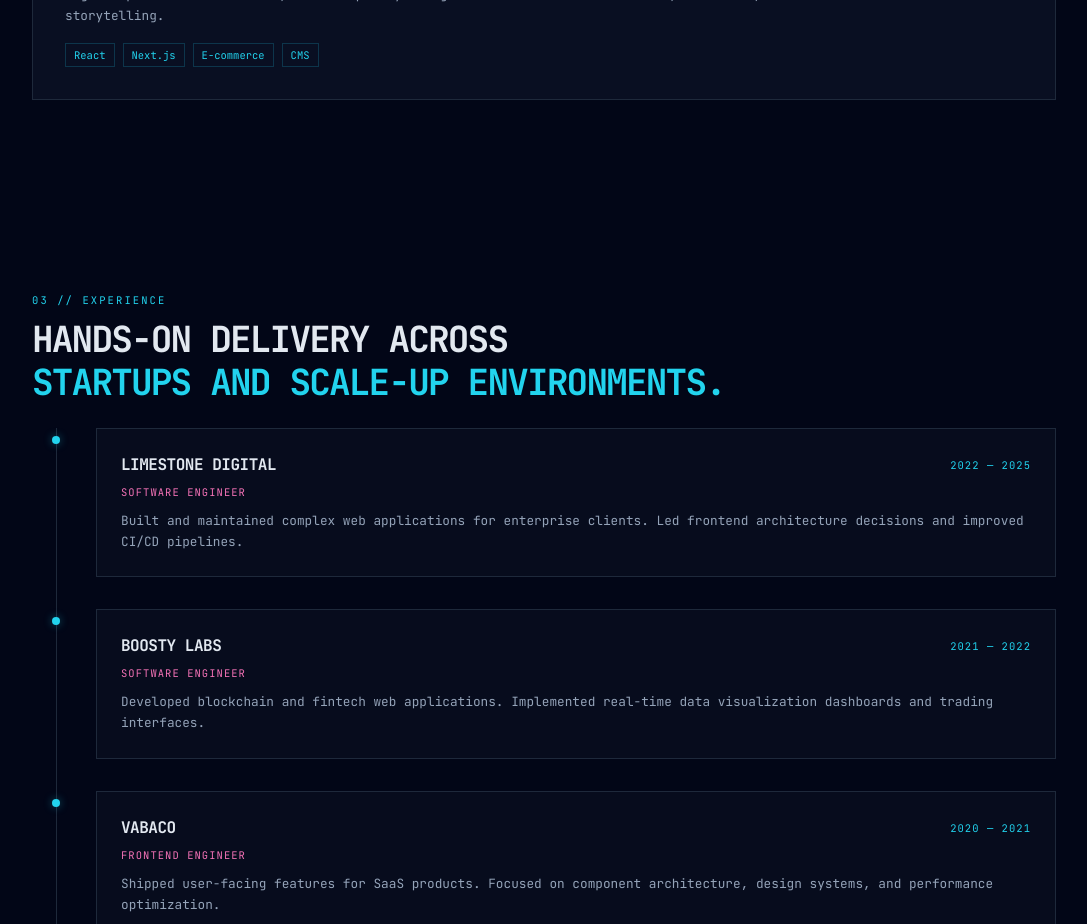
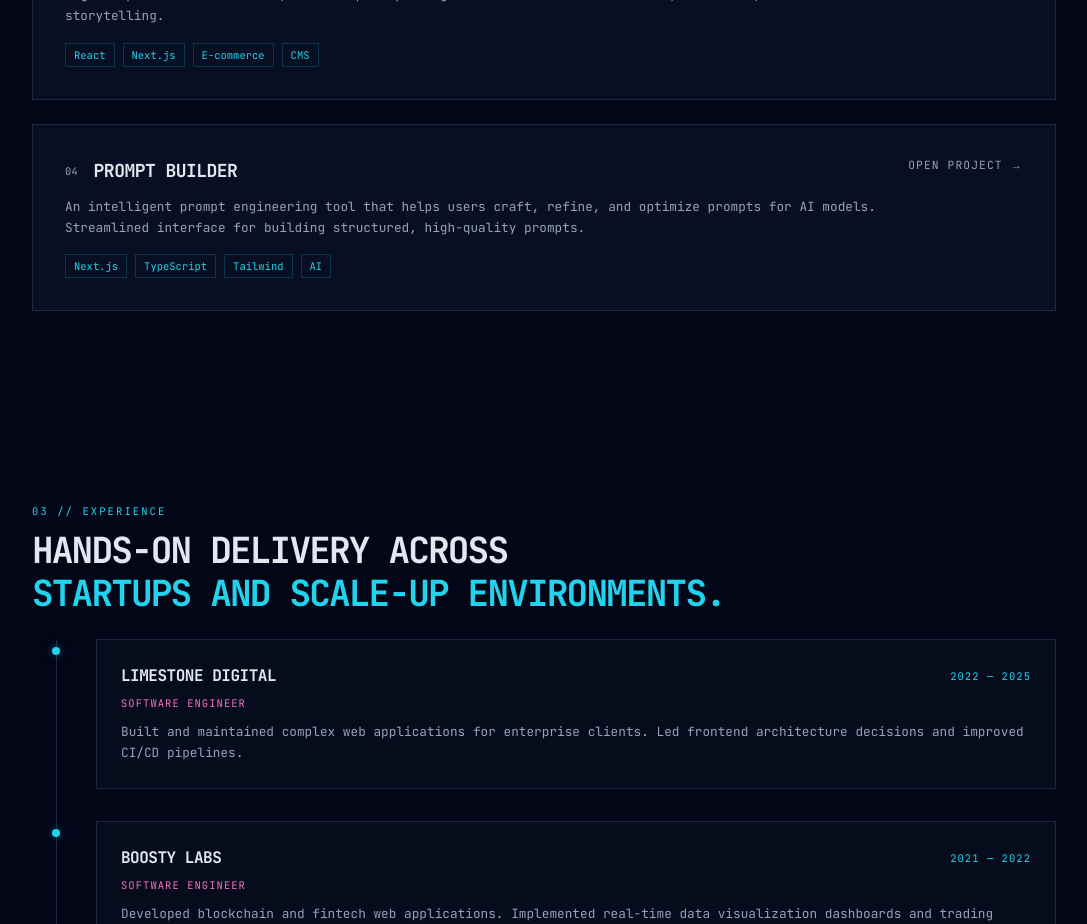
Before and after one commit to LukaBendeliani/luka-portfolio, a Next.js app: page / in a window 1280 px wide. Shown: the part 2280-3204 px from the top of the page, without its empty margins (96-1183 px from the left). Built offline with nearby package versions, Linux system fonts and the light colour scheme.

Commit message:
feat: add Prompt Builder to projects

```diff
--- a/src/components/Projects.tsx
+++ b/src/components/Projects.tsx
@@ -27,6 +27,14 @@ const projects = [
             "Digital platform for Materia, a contemporary Georgian fashion house. E-commerce, lookbooks, and brand storytelling.",
         tech: ["React", "Next.js", "E-commerce", "CMS"],
         link: "https://materia.ge/ka",
+    },
+    {
+        id: "04",
+        title: "PROMPT BUILDER",
+        description:
+            "An intelligent prompt engineering tool that helps users craft, refine, and optimize prompts for AI models. Streamlined interface for building structured, high-quality prompts.",
+        tech: ["Next.js", "TypeScript", "Tailwind", "AI"],
+        link: "https://prompt-builder-xi.vercel.app/",
     },
 ];
 
```
